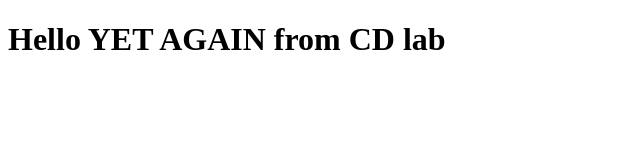
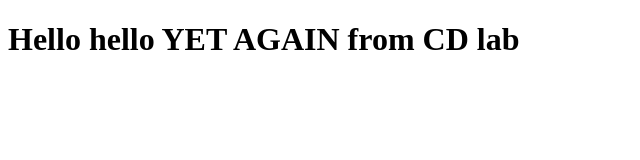
Before and after one commit to cillian-murphy640/lab11, a plain HTML site: page index.html in a window 1280 px wide. Shown: the whole page, without its empty margins (0-640 px from the left). Drawn offline with Linux system fonts and the light colour scheme.

Commit message:
index.html change v2

```diff
--- a/index.html
+++ b/index.html
@@ -1,2 +1,2 @@
 <!DOCTYPE html>
-<h1>Hello YET AGAIN from CD lab</h1>
+<h1>Hello hello YET AGAIN from CD lab</h1>
```
